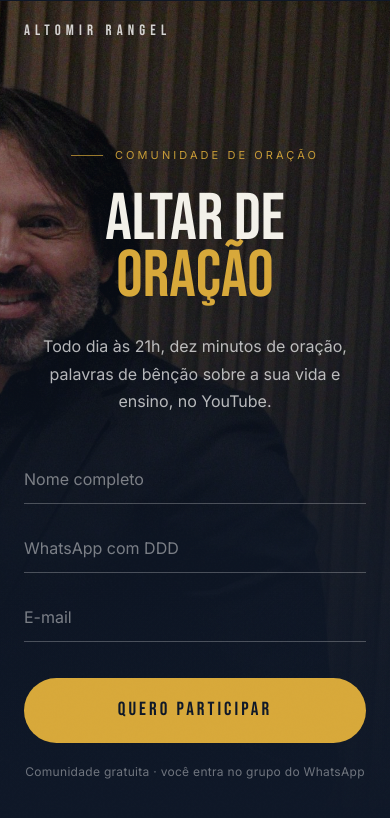
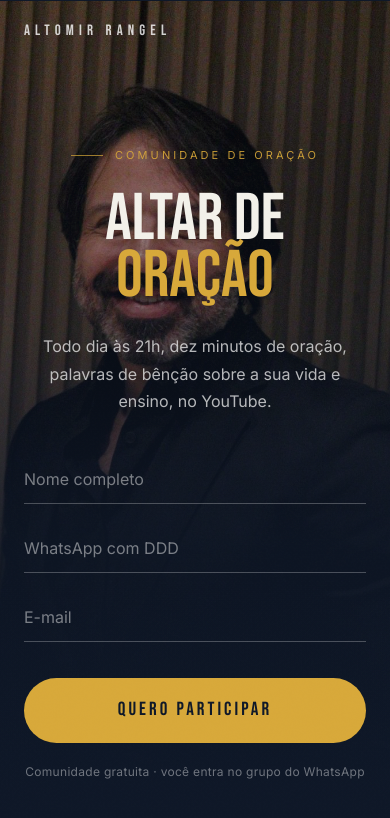
Before and after one commit to arthurrrangel/altomir-rangel, a Next.js app: page /altardanoite in a window 390 px wide. Shown: the top 818 px of the page. Built offline with nearby package versions, Linux system fonts and the light colour scheme; a web font is replaced by a local one.

Commit message:
Update page.tsx

```diff
--- a/app/altardanoite/page.tsx
+++ b/app/altardanoite/page.tsx
@@ -42,7 +42,7 @@ export default function Page() {
       >
         {/* FOTO DE FUNDO — enquadramento por breakpoint */}
         <div
-          className="motion-safe:animate-[photoIn_1.8s_cubic-bezier(0.22,1,0.36,1)_forwards] absolute inset-0 z-0 bg-cover bg-no-repeat bg-[position:66%_50%] lg:bg-[position:50%_34%]"
+          className="motion-safe:animate-[photoIn_1.8s_cubic-bezier(0.22,1,0.36,1)_forwards] absolute inset-0 z-0 bg-cover bg-no-repeat bg-[position:50%_50%] lg:bg-[position:50%_30%]"
           style={{ backgroundImage: 'url(/altomir-fundo.jpg)', filter: 'contrast(1.04) saturate(1.06)' }}
         />
 
```
